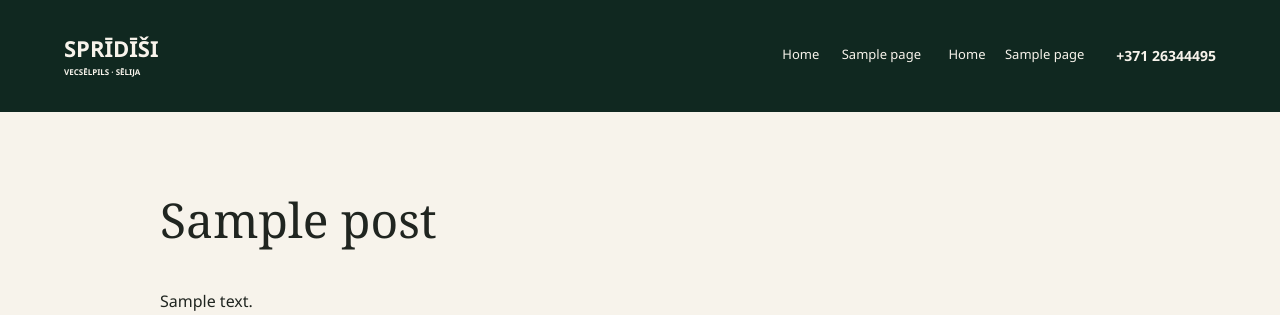
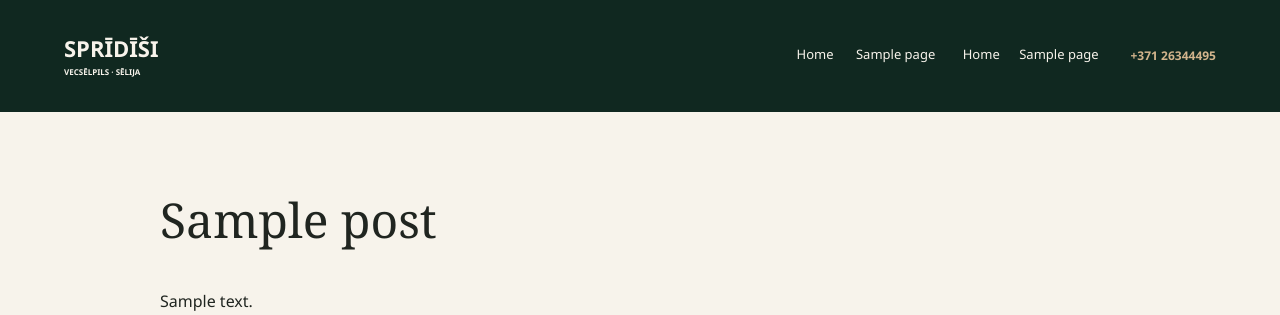
Before and after one commit to AigarsAvotins/spridisi.com, a WordPress theme: template page.php in a window 1280 px wide. Shown: the top 315 px of the page. Run offline with PHP 8.4 and a stand-in for WordPress, Linux system fonts and the light colour scheme; the site name, menu and one post (Sample post) are stand-ins, and other content is empty; some libraries are stand-ins or nearby versions.

Commit message:
Align header phone text color and font size with header navigation
- Changed .header-contact__text color from var(--paper) to var(--sand) (light brown)
- Changed font-size from 0.875rem to 0.75rem to match other header contact elements
- Phone number now matches the visual style of other navigation items

Co-authored-by: Copilot <223556219+Copilot@users.noreply.github.com>

```diff
--- a/assets/css/main.css
+++ b/assets/css/main.css
@@ -57,7 +57,7 @@ h3 { font-size: 1.75rem; }
 .header-contact { display: flex; flex-wrap: wrap; align-items: center; gap: 0.5rem 0.75rem; order: 2; }
 .header-contact a { display: inline-flex; min-height: 2.75rem; align-items: center; color: inherit; font-size: 0.75rem; text-decoration: none; white-space: nowrap; }
 .header-contact a:hover { text-decoration: underline; }
-.header-contact__text { display: inline-flex; align-items: center; color: var(--paper); font-size: 0.875rem; font-weight: 600; white-space: nowrap; }
+.header-contact__text { display: inline-flex; align-items: center; color: var(--sand); font-size: 0.75rem; font-weight: 600; white-space: nowrap; }
 .logo-selija { display: flex; order: 20; margin-left: 0.75rem; margin-right: 0; flex-shrink: 0; align-items: center; background: red; padding: 0.5rem; }
 .logo-selija__image { height: 2.5rem; width: auto; opacity: 0.85; transition: opacity 200ms ease; }
 .logo-selija:hover .logo-selija__image { opacity: 1; }
```
